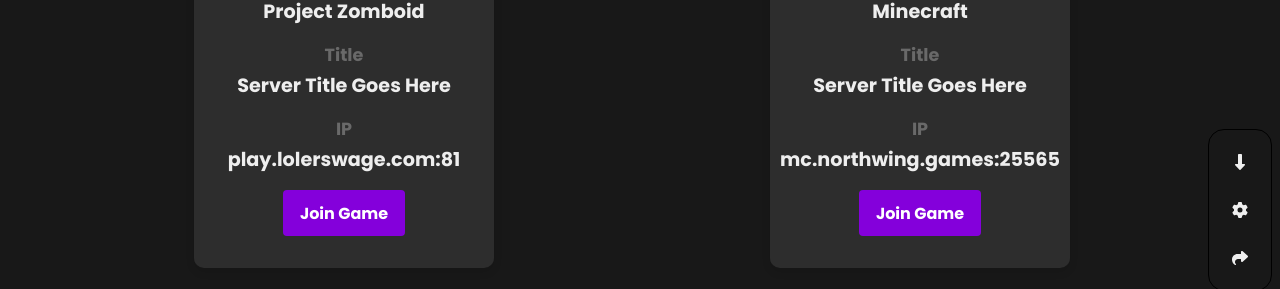
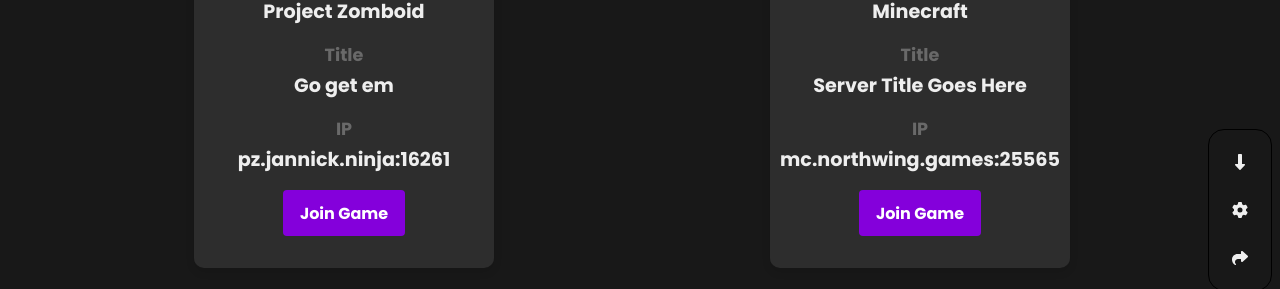
Before and after one commit to LolerSwager/portfolie-2023-react, a React (Create React App) app: page /server in a window 1280 px wide. Shown: the part 501-790 px from the top of the page. Built offline with nearby package versions, Linux system fonts and the light colour scheme; no server answers.

Commit message:
demo game live test

```diff
--- a/src/Pages/ServerPage.jsx
+++ b/src/Pages/ServerPage.jsx
@@ -8,13 +8,14 @@
         <Main PageHeader="server page" PageTitle="make a play">
             <StyledServerPage>
                 <GameCard
-                    serverIp="play.lolerswage.com"
-                    serverPort="81"
-                    serverTitle="Server Title Goes Here"
+                    serverIp="pz.jannick.ninja"
+                    serverPort="16261"
+                    serverTitle="Go get em"
                     serverGame="Project Zomboid"
                     serverImage="https://cdn2.steamgriddb.com/icon_thumb/8476d966ed57bf67ad4ce07d59ca80ac.png"
                     isSteam={true}
                 />
+                {
                     <GameCard
                         serverIp="mc.northwing.games"
                         serverPort="25565"
@@ -23,6 +24,7 @@
                         serverImage="https://assets-prd.ignimgs.com/2021/12/14/minecraft-1639513933156.jpg"
                         isSteam={false}
                     />
+                }
             </StyledServerPage>
         </Main>
     );
```
Lines whose indentation alone changed are shown as unchanged.
